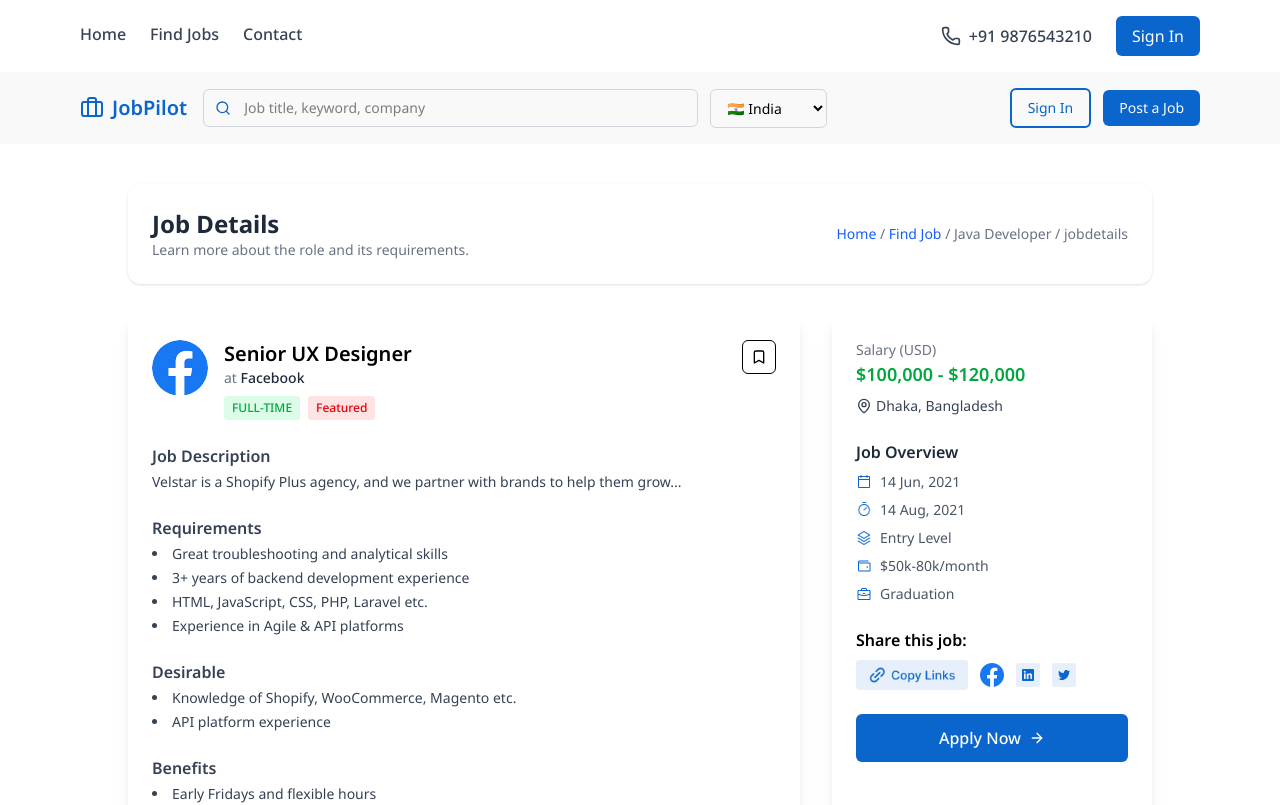
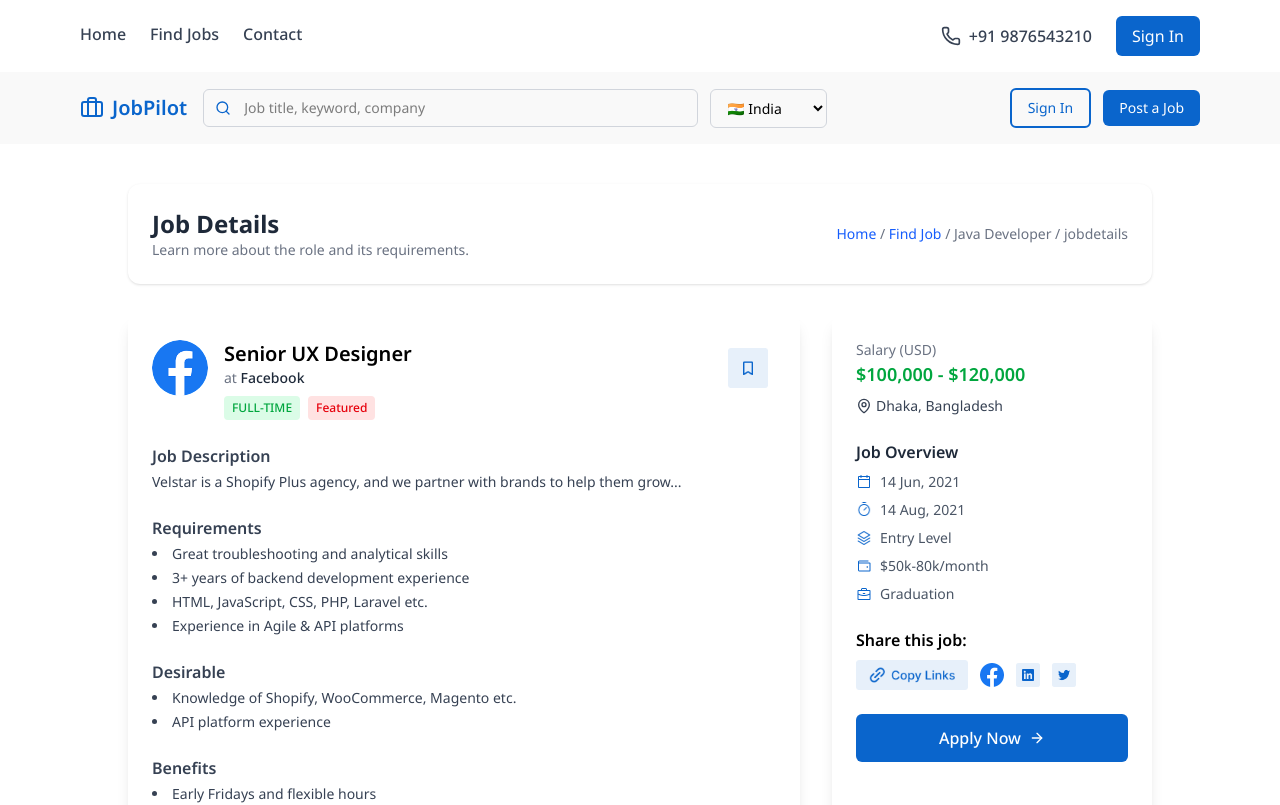
Before and after one commit to chirag-soni23/JobPilot-, a React (Vite) app in the folder frontend/: page /jobdetails in a window 1280 px wide. Shown: the top 805 px of the page. Built offline with nearby package versions, Linux system fonts and the light colour scheme; a web font is replaced by a local one.

Commit message:
add optimized variable

```diff
--- a/frontend/src/assets/assets.js
+++ b/frontend/src/assets/assets.js
@@ -28,6 +28,8 @@ import user2 from "./user2.png";
 import user3 from "./user3.png";
 import video from "./video.png";
 import wallet from "./wallet.png";
+import save from "./save.png";
+import saved from "./saved.png";
 
 export const assets = {
   arrow1,
@@ -60,4 +62,6 @@ export const assets = {
   user3,
   video,
   wallet,
+  save,
+  saved,
 };
--- a/frontend/src/pages/JobDetails.jsx
+++ b/frontend/src/pages/JobDetails.jsx
@@ -27,9 +27,7 @@ const JobDetails = () => {
         </div>
 
         <div className="flex flex-col md:flex-row gap-8">
-          {/* Left Panel - Job Description */}
           <div className="flex-1 bg-white rounded-lg p-6 shadow-lg">
-            {/* Job Header */}
             <div className="flex items-start gap-4 mb-6">
               <img
                 src={assets.facebook}
@@ -51,8 +49,8 @@ const JobDetails = () => {
                 </div>
               </div>
               <div className="ml-auto">
-                <button className="border p-2 rounded-md hover:bg-gray-100">
-                  <Bookmark className="w-4 h-4" />
+                <button className="p-2 cursor-pointer rounded-md">
+                  <img src={assets.save} className="w-10 h-10 " alt="save-image" />
                 </button>
               </div>
             </div>
@@ -102,7 +100,6 @@ const JobDetails = () => {
 
           {/* Right Panel - Sidebar */}
           <div className="w-full md:w-80 bg-white rounded-lg p-6 shadow-lg space-y-6">
-            {/* Salary + Location */}
             <div>
               <p className="text-sm text-gray-500">Salary (USD)</p>
               <p className="text-green-600 font-semibold text-lg">
```
Also changed, not shown: frontend/src/assets/save.png (added), frontend/src/assets/saved.png (added).
